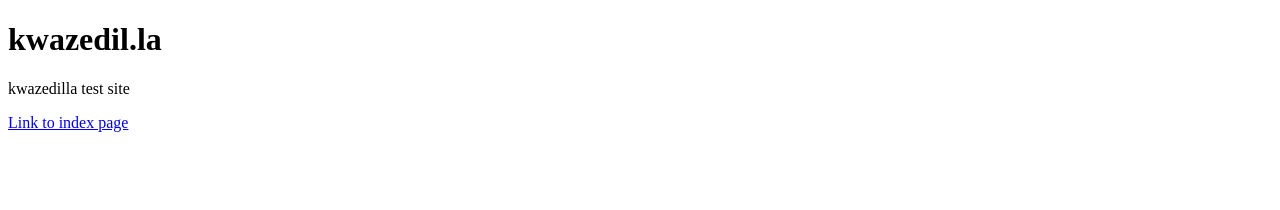
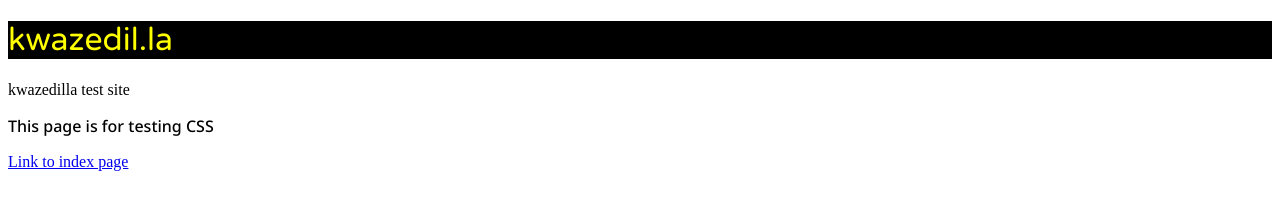
Before and after one commit to kwazedilla/kwazedil.la, a plain HTML site: page site/www/page.html in a window 1280 px wide. Drawn offline with Linux system fonts and the light colour scheme.

Commit message:
testing css

```diff
--- a/site/www/page.html
+++ b/site/www/page.html
@@ -1,9 +1,37 @@
 <!DOCTYPE html>
 
 <html lang="en">
+<head>
+    <link rel="preconnect" href="https://fonts.googleapis.com">
+    <link rel="preconnect" href="https://fonts.gstatic.com" crossorigin>
+    <link href="https://fonts.googleapis.com/css2?family=Noto+Sans:ital,wght@0,100..900;1,100..900&family=Varela+Round&display=swap"
+          rel="stylesheet">
+    <style>
+        .varela-round-regular {
+            font-family: "Varela Round", serif;
+            font-weight: 400;
+            font-style: normal;
+        }
+
+        .noto-sans-text {
+            font-family: "Noto Sans", serif;
+            font-optical-sizing: auto;
+            font-weight: 500;
+            font-style: normal;
+            font-variation-settings: "wdth" 100;
+        }
+
+        h1 {
+            color: yellow;
+            background-color: black;
+        }
+    </style>
+    <title>kwazedil.la</title>
+</head>
 <body>
-<h1>kwazedil.la</h1>
+<h1 class="varela-round-regular">kwazedil.la</h1>
 <p>kwazedilla test site</p>
+<p class="noto-sans-text">This page is for testing CSS</p>
 
 <a href="index.html">Link to index page</a>
 </body>
```
